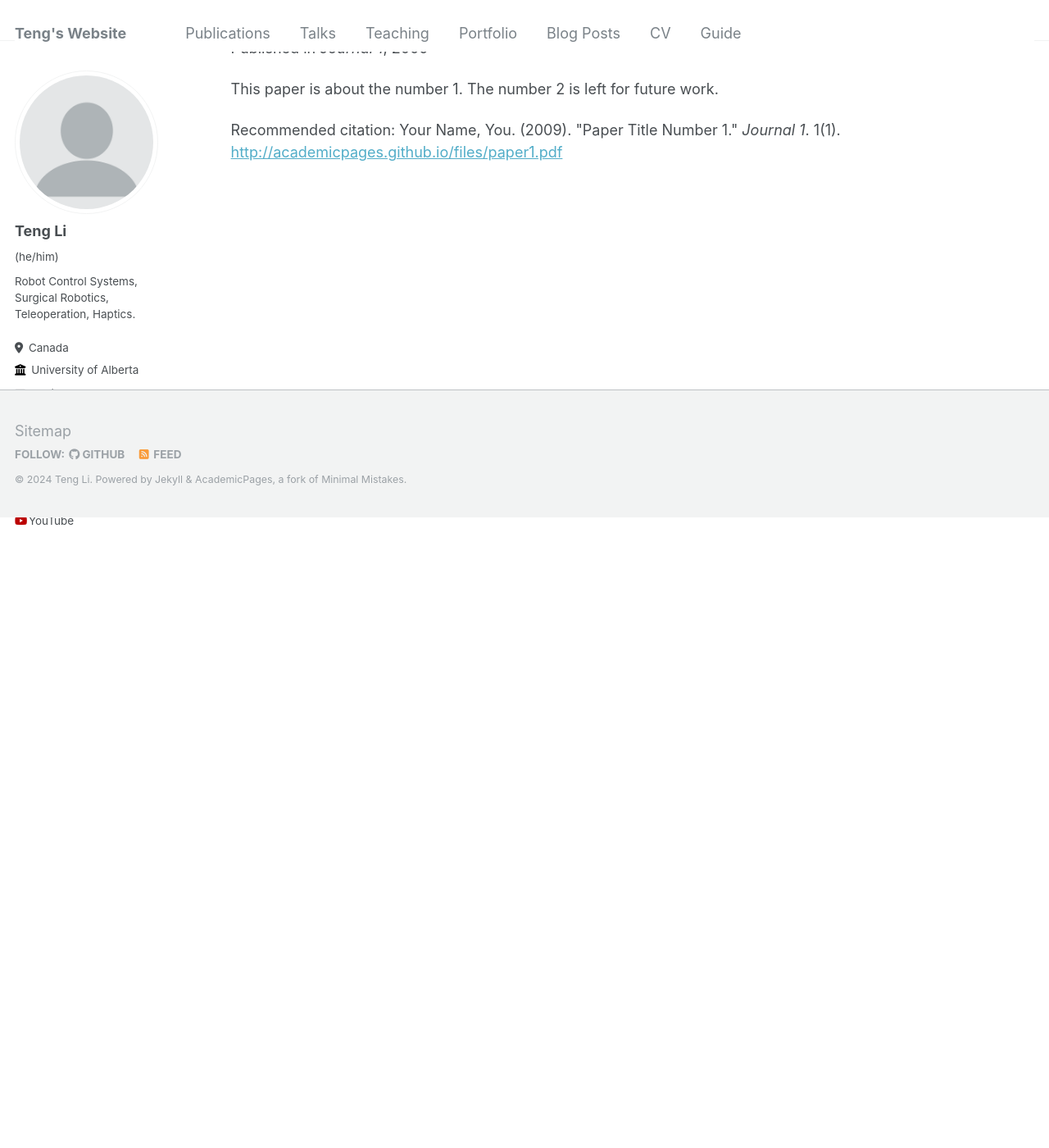
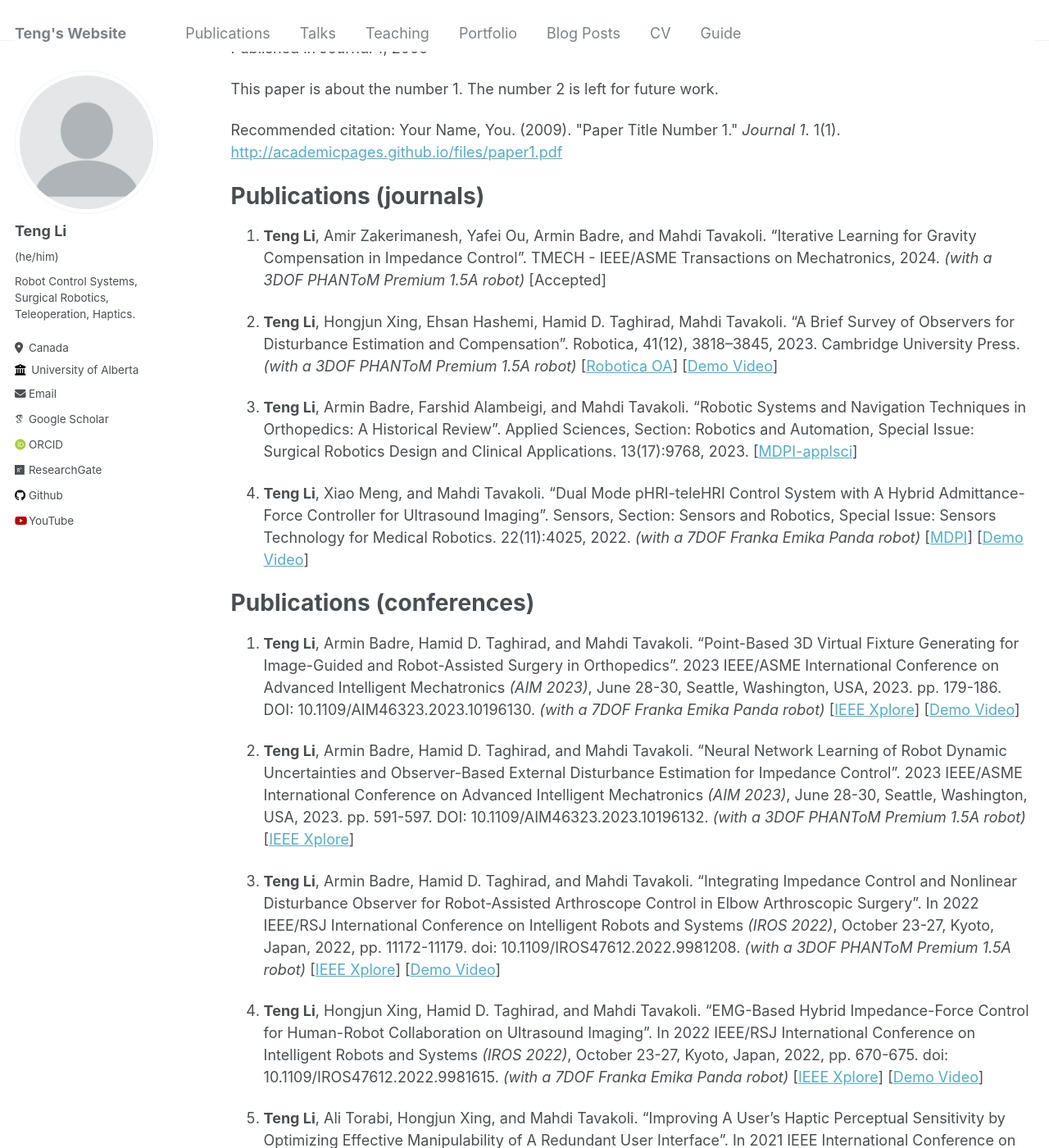
Before and after one commit to teng4/teng4.github.io, a Jekyll site: the page built from _pages/publications.md, in a window 1280 px wide and 1400 px high, scrolled down 935 px. Shown: the whole window at 82% size. Built offline with Jekyll 4.4.1, drawn with Linux system fonts in a browser that asks for light colours; some web fonts are replaced; before the commit the page ends 1565 px from its top, so only the background shows below that; some of the changed text lies outside the part shown.

Commit message:
Update publications.md

```diff
--- a/_pages/publications.md
+++ b/_pages/publications.md
@@ -14,3 +14,35 @@
 {% for post in site.publications reversed %}
   {% include archive-single.html %}
 {% endfor %}
+
+
+# Publications (journals)
+1. **Teng Li**, Amir Zakerimanesh, Yafei Ou, Armin Badre, and Mahdi Tavakoli. "Iterative Learning for Gravity Compensation in Impedance Control". TMECH - IEEE/ASME Transactions on Mechatronics, 2024. _(with a 3DOF PHANToM Premium 1.5A robot)_ [Accepted]
+
+1. **Teng Li**, Hongjun Xing, Ehsan Hashemi, Hamid D. Taghirad, Mahdi Tavakoli. "A Brief Survey of Observers for Disturbance Estimation and Compensation". Robotica, 41(12), 3818–3845, 2023. Cambridge University Press. _(with a 3DOF PHANToM Premium 1.5A robot)_ [[Robotica OA](https://doi.org/10.1017/S0263574723001091)] [[Demo Video](https://www.youtube.com/watch?v=6ePnym57jPU)]
+
+1. **Teng Li**, Armin Badre, Farshid Alambeigi, and Mahdi Tavakoli. "Robotic Systems and Navigation Techniques in Orthopedics: A Historical Review". Applied Sciences, Section: Robotics and Automation, Special Issue: Surgical Robotics Design and Clinical Applications. 13(17):9768, 2023. [[MDPI-applsci](https://www.mdpi.com/2076-3417/13/17/9768)]
+
+1. **Teng Li**, Xiao Meng, and Mahdi Tavakoli. "Dual Mode pHRI-teleHRI Control System with A Hybrid Admittance-Force Controller for Ultrasound Imaging". Sensors, Section: Sensors and Robotics, Special Issue: Sensors Technology for Medical Robotics. 22(11):4025, 2022.   _(with a 7DOF Franka Emika Panda robot)_ [[MDPI](https://www.mdpi.com/1424-8220/22/11/4025/htm)] [[Demo Video](https://youtu.be/NkqlawDmJrM)]
+
+
+# Publications (conferences)
+1. **Teng Li**, Armin Badre, Hamid D. Taghirad, and Mahdi Tavakoli. "Point-Based 3D Virtual Fixture Generating for Image-Guided and Robot-Assisted Surgery in Orthopedics". 2023 IEEE/ASME International Conference on Advanced Intelligent Mechatronics _(AIM 2023)_, June 28-30, Seattle, Washington, USA, 2023. pp. 179-186. DOI: 10.1109/AIM46323.2023.10196130. _(with a 7DOF Franka Emika Panda robot)_ [[IEEE Xplore](https://ieeexplore.ieee.org/document/10196130)] [[Demo Video](https://youtu.be/ROSREHC9zU0)]
+
+1. **Teng Li**, Armin Badre, Hamid D. Taghirad, and Mahdi Tavakoli. "Neural Network Learning of Robot Dynamic Uncertainties and Observer-Based External Disturbance Estimation for Impedance Control". 2023 IEEE/ASME International Conference on Advanced Intelligent Mechatronics _(AIM 2023)_, June 28-30, Seattle, Washington, USA, 2023. pp. 591-597. DOI: 10.1109/AIM46323.2023.10196132. _(with a 3DOF PHANToM Premium 1.5A robot)_ [[IEEE Xplore](https://ieeexplore.ieee.org/document/10196132)]
+
+1. **Teng Li**, Armin Badre, Hamid D. Taghirad, and Mahdi Tavakoli. "Integrating Impedance Control and Nonlinear Disturbance Observer for Robot-Assisted Arthroscope Control in Elbow Arthroscopic Surgery". In 2022 IEEE/RSJ International Conference on Intelligent Robots and Systems _(IROS 2022)_, October 23-27, Kyoto, Japan, 2022, pp. 11172-11179. doi: 10.1109/IROS47612.2022.9981208. _(with a 3DOF PHANToM Premium 1.5A robot)_ [[IEEE Xplore](https://ieeexplore.ieee.org/document/9981208)] [[Demo Video](https://youtu.be/f54Iah0yuWk)]
+
+1. **Teng Li**, Hongjun Xing, Hamid D. Taghirad, and Mahdi Tavakoli. "EMG-Based Hybrid Impedance-Force Control for Human-Robot Collaboration on Ultrasound Imaging". In 2022 IEEE/RSJ International Conference on Intelligent Robots and Systems _(IROS 2022)_, October 23-27, Kyoto, Japan, 2022, pp. 670-675. doi: 10.1109/IROS47612.2022.9981615. _(with a 7DOF Franka Emika Panda robot)_ [[IEEE Xplore](https://ieeexplore.ieee.org/document/9981615)] [[Demo Video](https://youtu.be/kgMYiFkA3qk)]
+
+1. **Teng Li**, Ali Torabi, Hongjun Xing, and Mahdi Tavakoli. "Improving A User’s Haptic Perceptual Sensitivity by Optimizing Effective Manipulability of A Redundant User Interface". In 2021 IEEE International Conference on Autonomous Systems _(ICAS 2021)_, August 11-13, Montreal, QC, Canada, 2021, pp. 1–5. _(with a 4DOF planar robot)_ [[IEEE Xplore](https://ieeexplore.ieee.org/abstract/document/9551140)]
+
+
+
+# Versions
+
+Updated 2024-04-19 | Created 2024-04-05 |
+
+<!-- Updated 2024-04-19 -->
+<!-- Updated 2024-04-06 -->
+<!-- Created 2024-04-05 -->
```
